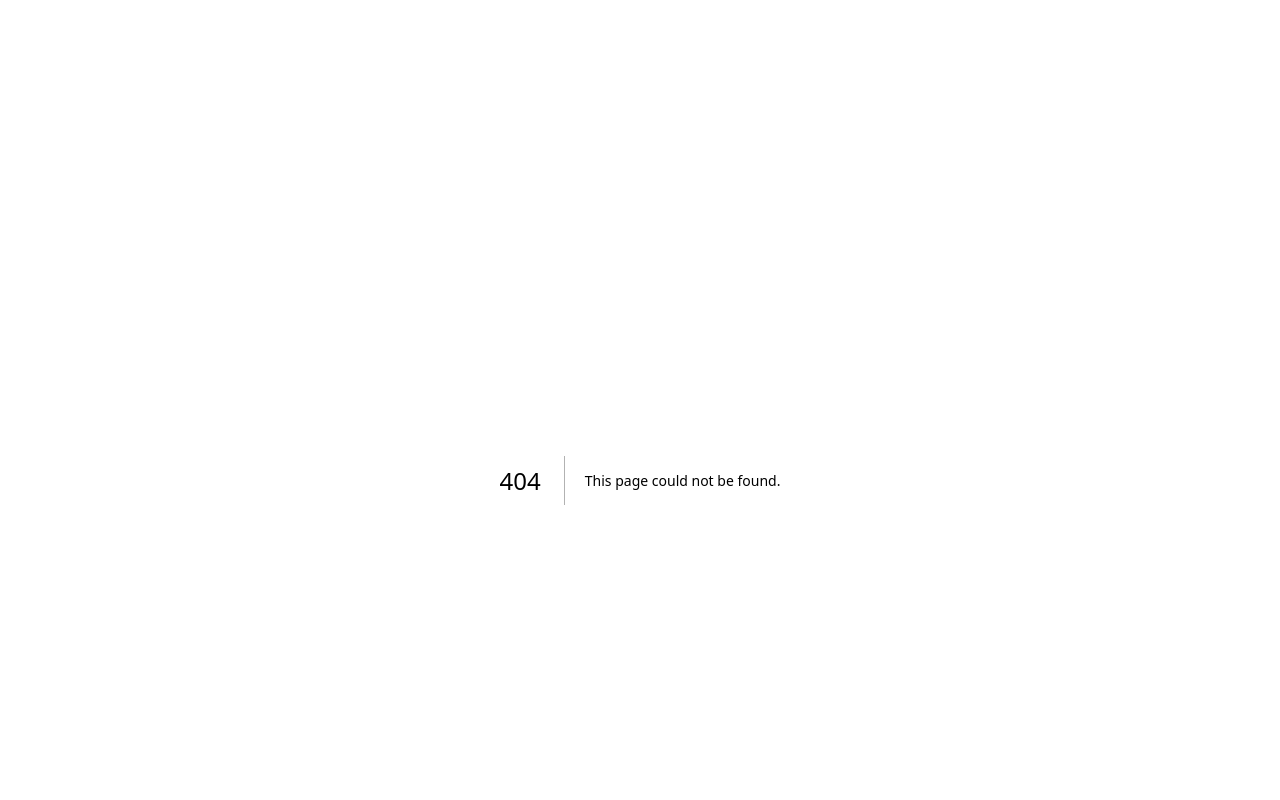
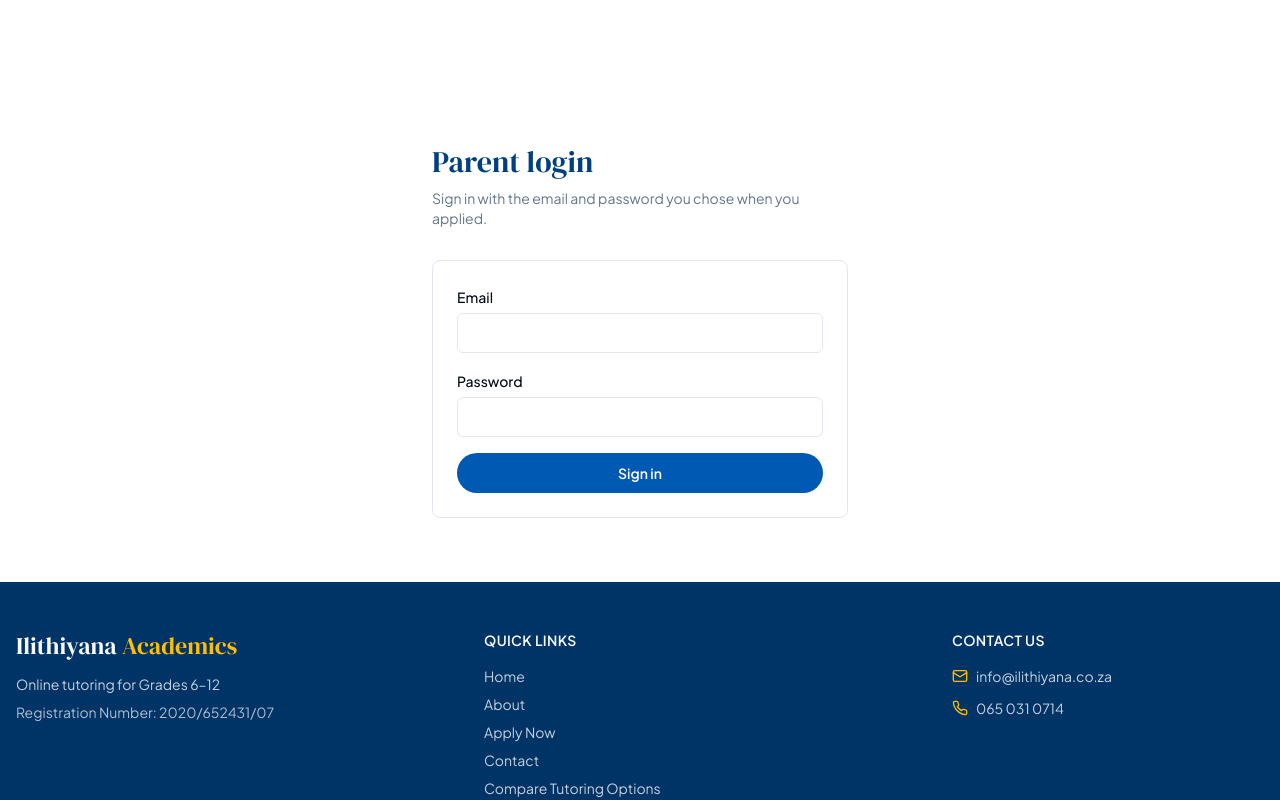
Before and after one commit to qwabi/ilithiyana, a Next.js app: page /login in a window 1280 px wide. Before the commit this address had no page. Shown: the top 800 px of the page. Built offline with nearby package versions, Linux system fonts and the light colour scheme.

Commit message:
feat(auth): add parent login, callback, and welcome routes
Supabase auth actions and login UI for post-enrollment access.

Co-Authored-By: Cursor Agent <cursoragent@cursor.com>
Co-authored-by: Cursor <cursoragent@cursor.com>

```diff
--- /dev/null
+++ b/app/actions/auth-actions.ts
@@ -0,0 +1,35 @@
+'use server';
+
+import { redirect } from 'next/navigation';
+import { createServerSupabaseClient } from '@/lib/supabase/server';
+
+export async function signInWithPassword(
+  email: string,
+  password: string
+): Promise<{ ok: true } | { ok: false; error: string }> {
+  const supabase = createServerSupabaseClient();
+  const { error } = await supabase.auth.signInWithPassword({
+    email: email.trim().toLowerCase(),
+    password,
+  });
+
+  if (error) {
+    return { ok: false, error: error.message };
+  }
+
+  return { ok: true };
+}
+
+export async function signOut() {
+  const supabase = createServerSupabaseClient();
+  await supabase.auth.signOut();
+  redirect('/login');
+}
+
+export async function getSessionUser() {
+  const supabase = createServerSupabaseClient();
+  const {
+    data: { user },
+  } = await supabase.auth.getUser();
+  return user;
+}
--- /dev/null
+++ b/app/auth/callback/route.ts
@@ -0,0 +1,75 @@
+import { createServerClient } from '@supabase/ssr';
+import { cookies } from 'next/headers';
+import { NextResponse, type NextRequest } from 'next/server';
+
+/** OAuth / magic-link callback — exchanges code for session and ensures parent profile. */
+export async function GET(request: NextRequest) {
+  const { searchParams, origin } = new URL(request.url);
+  const code = searchParams.get('code');
+  let next = searchParams.get('next') ?? '/dashboard';
+
+  if (!next.startsWith('/')) {
+    next = '/dashboard';
+  }
+
+  if (!code) {
+    return NextResponse.redirect(
+      `${origin}/login?error=${encodeURIComponent('Missing auth code')}`
+    );
+  }
+
+  const url = process.env.NEXT_PUBLIC_SUPABASE_URL;
+  const key = process.env.NEXT_PUBLIC_SUPABASE_ANON_KEY;
+
+  if (!url || !key) {
+    return NextResponse.redirect(
+      `${origin}/login?error=${encodeURIComponent('Auth is not configured')}`
+    );
+  }
+
+  const cookieStore = cookies();
+  const supabase = createServerClient(url, key, {
+    cookies: {
+      getAll() {
+        return cookieStore.getAll();
+      },
+      setAll(cookiesToSet) {
+        cookiesToSet.forEach(({ name, value, options }) =>
+          cookieStore.set(name, value, options)
+        );
+      },
+    },
+  });
+
+  const { error } = await supabase.auth.exchangeCodeForSession(code);
+
+  if (error) {
+    return NextResponse.redirect(
+      `${origin}/login?error=${encodeURIComponent(error.message)}`
+    );
+  }
+
+  const {
+    data: { user },
+  } = await supabase.auth.getUser();
+
+  if (user) {
+    const meta = user.user_metadata as { full_name?: string } | undefined;
+    const fullName =
+      typeof meta?.full_name === 'string' && meta.full_name.trim()
+        ? meta.full_name.trim()
+        : user.email?.split('@')[0] ?? 'Parent';
+
+    await supabase.from('profiles').upsert(
+      {
+        id: user.id,
+        role: 'parent',
+        email: user.email ?? '',
+        full_name: fullName,
+      },
+      { onConflict: 'id' }
+    );
+  }
+
+  return NextResponse.redirect(`${origin}${next}`);
+}
--- a/app/components/LoginForm.tsx
+++ b/app/components/LoginForm.tsx
@@ -2,7 +2,7 @@
 
 import { useState } from 'react';
 import { useRouter } from 'next/navigation';
-import { Button } from '@/app/components/ui/button';
+import { Button } from '@/components/ui/button';
 import { Input } from '@/components/ui/input';
 import { Label } from '@/components/ui/label';
 import {
@@ -11,57 +11,92 @@ import {
   CardFooter,
   CardHeader,
   CardTitle,
-} from '@/app/components/ui/card';
+} from '@/components/ui/card';
+import { loginAdmin } from '@/app/actions/admin-actions';
+
+const loginCard =
+  'rounded-xl border-[0.5px] border-border bg-white shadow-sm';
+const loginInput =
+  'h-11 rounded-lg border border-input bg-white px-3 py-2 text-sm focus-visible:ring-2 focus-visible:ring-primary/25 focus-visible:ring-offset-0';
 
 export function LoginForm() {
   const [email, setEmail] = useState('');
   const [password, setPassword] = useState('');
+  const [error, setError] = useState<string | null>(null);
+  const [loading, setLoading] = useState(false);
   const router = useRouter();
 
   const handleSubmit = async (e: React.FormEvent) => {
     e.preventDefault();
-    // Here you would typically validate the credentials against your backend
-    // For this example, we'll use a simple check
-    if (email === 'admin@ilithiyana.com' && password === 'password123') {
-      // Set a token in localStorage to simulate authentication
-      localStorage.setItem('adminToken', 'dummy_token');
-      router.push('/admin/dashboard');
-    } else {
-      alert('Invalid credentials');
+    setError(null);
+    setLoading(true);
+
+    const result = await loginAdmin(email.trim(), password);
+
+    if (!result.ok) {
+      setError(result.error);
+      setLoading(false);
+      return;
     }
+
+    router.push('/admin/dashboard');
+    router.refresh();
   };
 
   return (
-    <Card>
-      <CardHeader>
-        <CardTitle>Login</CardTitle>
+    <Card className={loginCard}>
+      <CardHeader className='pb-4'>
+        <CardTitle className='text-lg font-semibold text-foreground'>
+          Login
+        </CardTitle>
       </CardHeader>
-      <form onSubmit={handleSubmit}>
+      <form
+        onSubmit={handleSubmit}
+        className='!m-0 !rounded-none !border-0 !p-0 !shadow-none'
+      >
         <CardContent className='space-y-4'>
+          {error ? (
+            <p className='text-sm text-destructive' role='alert'>
+              {error}
+            </p>
+          ) : null}
           <div className='space-y-2'>
-            <Label htmlFor='email'>Email</Label>
+            <Label htmlFor='email' className='text-sm font-medium'>
+              Email
+            </Label>
             <Input
               id='email'
               type='email'
+              autoComplete='username'
               value={email}
               onChange={(e) => setEmail(e.target.value)}
+              className={loginInput}
               required
             />
           </div>
           <div className='space-y-2'>
-            <Label htmlFor='password'>Password</Label>
+            <Label htmlFor='password' className='text-sm font-medium'>
+              Password
+            </Label>
             <Input
               id='password'
               type='password'
+              autoComplete='current-password'
               value={password}
               onChange={(e) => setPassword(e.target.value)}
+              className={loginInput}
               required
             />
           </div>
         </CardContent>
-        <CardFooter>
-          <Button type='submit' className='w-full'>
-            Log in
+        <CardFooter className='pt-2'>
+          <Button
+            type='submit'
+            variant='secondary'
+            className='h-11 w-full font-semibold'
+            disabled={loading}
+          >
+            {loading ? 'Signing in…' : 'Log in'}
           </Button>
         </CardFooter>
       </form>
--- /dev/null
+++ b/app/components/auth/LoginForm.tsx
@@ -0,0 +1,64 @@
+'use client';
+
+import { useState, useTransition } from 'react';
+import { useRouter } from 'next/navigation';
+import { Button } from '@/components/ui/button';
+import { Input } from '@/components/ui/input';
+import { Label } from '@/components/ui/label';
+import toast from 'react-hot-toast';
+import { signInWithPassword } from '@/app/actions/auth-actions';
+
+export function LoginForm({ redirectTo }: { redirectTo: string }) {
+  const [email, setEmail] = useState('');
+  const [password, setPassword] = useState('');
+  const [pending, startTransition] = useTransition();
+  const router = useRouter();
+
+  const handleSubmit = (e: React.FormEvent) => {
+    e.preventDefault();
+    startTransition(async () => {
+      const result = await signInWithPassword(email, password);
+      if (!result.ok) {
+        toast.error(result.error);
+        return;
+      }
+      toast.success('Signed in');
+      router.push(redirectTo);
+      router.refresh();
+    });
+  };
+
+  return (
+    <form onSubmit={handleSubmit} className='mt-8 space-y-4'>
+      <div>
+        <Label htmlFor='email'>Email</Label>
+        <Input
+          id='email'
+          type='email'
+          value={email}
+          onChange={(e) => setEmail(e.target.value)}
+          required
+          className='mt-1'
+        />
+      </div>
+      <div>
+        <Label htmlFor='password'>Password</Label>
+        <Input
+          id='password'
+          type='password'
+          value={password}
+          onChange={(e) => setPassword(e.target.value)}
+          required
+          className='mt-1'
+        />
+      </div>
+      <Button
+        type='submit'
+        disabled={pending}
+        className='w-full rounded-full bg-primary text-white hover:bg-primary/90'
+      >
+        {pending ? 'Signing in…' : 'Sign in'}
+      </Button>
+    </form>
+  );
+}
--- /dev/null
+++ b/app/login/page.tsx
@@ -0,0 +1,45 @@
+import { LoginForm } from '@/app/components/auth/LoginForm';
+import { brand } from '@/lib/site-config';
+import { DM_Serif_Display, Plus_Jakarta_Sans } from 'next/font/google';
+import type { Metadata } from 'next';
+import { pageMetadata } from '@/lib/seo';
+
+const dmSerif = DM_Serif_Display({ subsets: ['latin'], weight: ['400'] });
+const jakarta = Plus_Jakarta_Sans({ subsets: ['latin'], weight: ['400', '500'] });
+
+export const metadata: Metadata = pageMetadata({
+  title: 'Parent login',
+  description: `Sign in to your ${brand.name} parent dashboard.`,
+  path: '/login',
+  noIndex: true,
+});
+
+export default function LoginPage({
+  searchParams,
+}: {
+  searchParams: { from?: string; redirect?: string; lead?: string };
+}) {
+  const redirectTo =
+    searchParams.redirect ?? searchParams.from ?? '/dashboard';
+  const leadQuery = searchParams.lead ? `?lead=${searchParams.lead}` : '';
+  const dashboardTarget =
+    redirectTo === '/dashboard' && searchParams.lead
+      ? `/dashboard${leadQuery}`
+      : redirectTo;
+
+  return (
+    <div
+      className={`container mx-auto max-w-md px-4 py-16 ${jakarta.className}`}
+    >
+      <h1
+        className={`${dmSerif.className} text-3xl text-[hsl(210,100%,25%)]`}
+      >
+        Parent login
+      </h1>
+      <p className='mt-2 text-sm text-muted-foreground'>
+        Sign in with the email and password you chose when you applied.
+      </p>
+      <LoginForm redirectTo={dashboardTarget} />
+    </div>
+  );
+}
--- /dev/null
+++ b/app/welcome/page.tsx
@@ -0,0 +1,10 @@
+import { redirect } from 'next/navigation';
+import type { Metadata } from 'next';
+import { noIndexMetadata } from '@/lib/seo';
+
+export const metadata: Metadata = noIndexMetadata;
+
+/** Legacy return URL — parents go to dashboard sign-in instead of email verification. */
+export default function WelcomePage() {
+  redirect('/login?from=/dashboard');
+}
```
